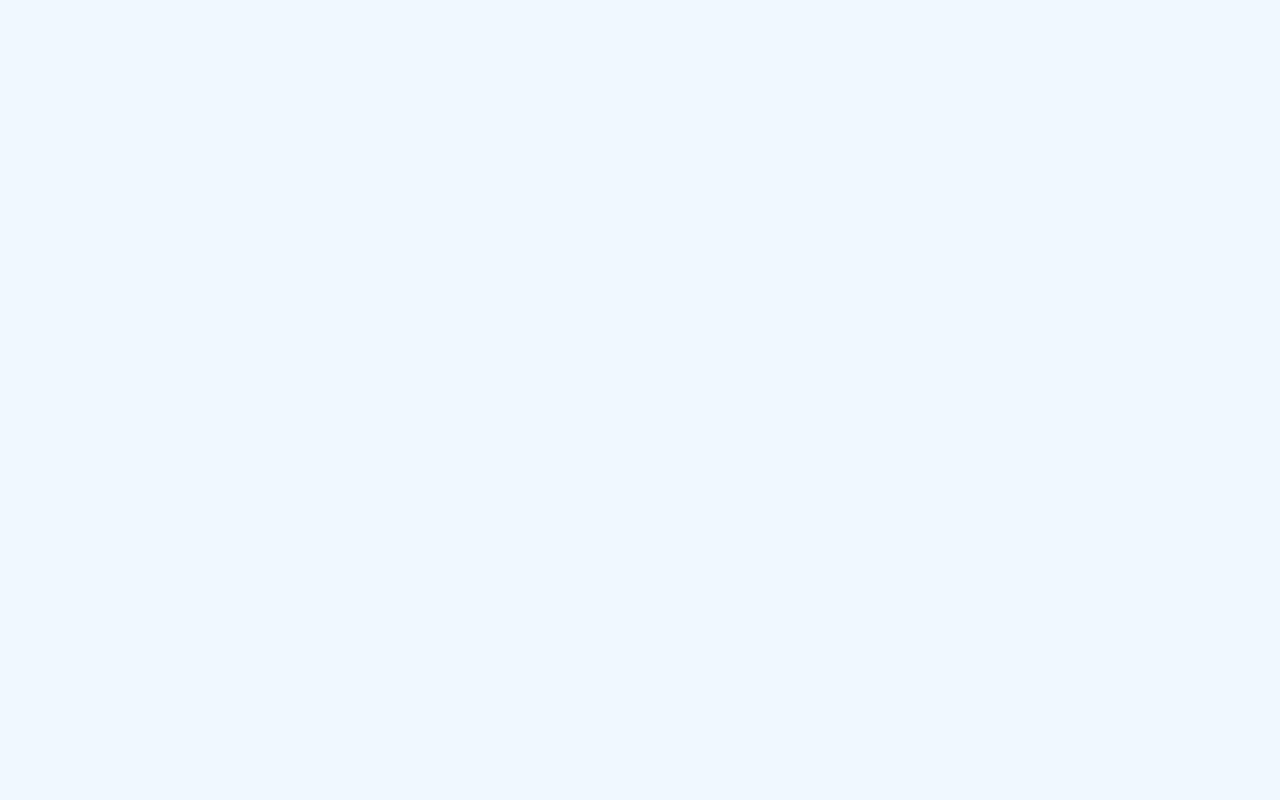
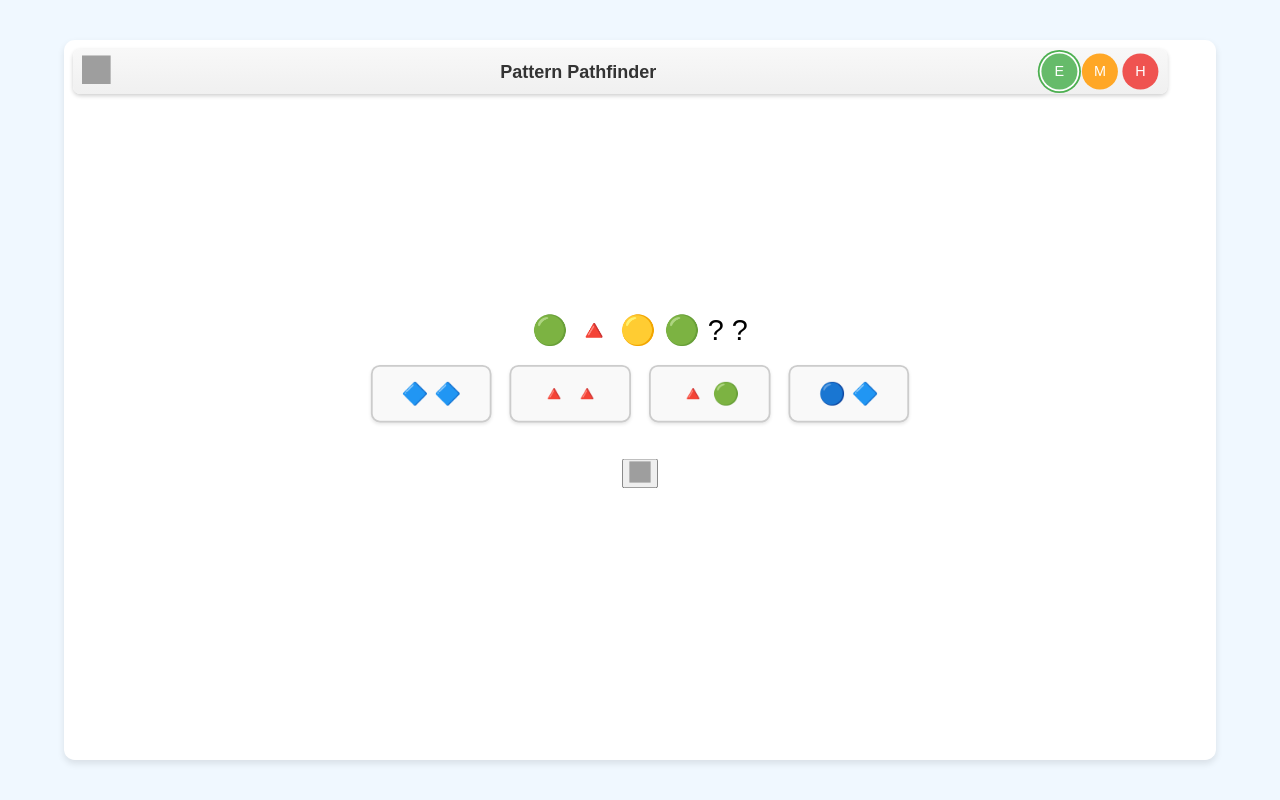
Before and after one commit to egubaidullin/math-kids, a React (Vite) app: page /pattern-pathfinder in a window 1280 px wide. Before the commit this address had no page. Built offline with nearby package versions, Linux system fonts and the light colour scheme; grey boxes are pictures that could not be loaded.

Commit message:
Initial commit from your app

```diff
--- a/src/App.jsx
+++ b/src/App.jsx
@@ -4,6 +4,7 @@ import HomePage from './HomePage';
 import MathGame from './MathGame';
 import MagicSquare from './MagicSquare';
 import NumberTrailblazers from './NumberTrailblazers';
+import PatternPathfinder from './PatternPathfinder';
 
 function App() {
   return (
@@ -13,6 +14,7 @@ function App() {
         <Route path="/math-game" element={<MathGame />} />
         <Route path="/magic-square" element={<MagicSquare />} />
         <Route path="/number-trailblazers" element={<NumberTrailblazers />} />
+        <Route path="/pattern-pathfinder" element={<PatternPathfinder />} />
       </Routes>
     </Router>
   );
--- a/src/HomePage.jsx
+++ b/src/HomePage.jsx
@@ -15,6 +15,9 @@ function HomePage() {
         <li>
           <Link to="/number-trailblazers">Number Trailblazers</Link>
         </li>
+        <li>
+          <Link to="/pattern-pathfinder">Pattern Pathfinder</Link>
+        </li>
       </ul>
     </div>
   );
--- /dev/null
+++ b/src/PatternPathfinder.jsx
@@ -0,0 +1,199 @@
+import React, { useState, useEffect, useRef } from 'react';
+import { Link } from 'react-router-dom';
+import Confetti from 'react-confetti';
+import ReactDOM from 'react-dom';
+
+// Define enums/constants for figure attributes
+const SHAPES = ['🔵', '🟥', '🟡', '🟢', '🔺', '🔷'];
+const COLORS = ['red', 'blue', 'yellow', 'green']; // Example colors
+
+// Function to generate a random element from an array
+const getRandomElement = (array) => array[Math.floor(Math.random() * array.length)];
+
+// Function to generate a base figure
+const generateFigure = () => ({
+  shape: getRandomElement(SHAPES),
+  color: getRandomElement(COLORS),
+});
+
+// Function to generate a sequence based on a rule
+const generateSequence = (level) => {
+  const sequenceLength = level === 'easy' ? 4 : level === 'medium' ? 6 : 8;
+  const visibleLength = sequenceLength;
+  let sequence = [];
+
+  // For simplicity, let's focus on shape-based rules for now
+  for (let i = 0; i < sequenceLength; i++) {
+    sequence.push(generateFigure());
+  }
+
+  const visibleSequence = sequence.slice(0, visibleLength);
+
+  // Determine the correct answer pair based on the sequence
+  const correctAnswer = [generateFigure(), generateFigure()];
+
+  return { sequence: visibleSequence, correctAnswer };
+};
+
+// Function to generate answer options
+const generateOptions = (correctAnswer) => {
+  let newOptions = [correctAnswer];
+  while (newOptions.length < 4) {
+    const randomOption = [generateFigure(), generateFigure()];
+    if (
+      !newOptions.some(
+        (option) =>
+          option[0].shape === randomOption[0].shape &&
+          option[1].shape === randomOption[1].shape
+      )
+    ) {
+      newOptions.push(randomOption);
+    }
+  }
+  return newOptions.sort(() => Math.random() - 0.5);
+};
+
+function PatternPathfinder() {
+  const [level, setLevel] = useState('easy');
+  const [gameData, setGameData] = useState(generateSequence('easy'));
+  const [options, setOptions] = useState([]);
+  const [selectedOption, setSelectedOption] = useState(null);
+  const [feedback, setFeedback] = useState('');
+  const [showHint, setShowHint] = useState(false);
+    const [animationsEnabled, setAnimationsEnabled] = useState(true);
+    const [showConfetti, setShowConfetti] = useState(false);
+    const [shake, setShake] = useState(false);
+    const confettiContainer = document.getElementById('confetti-container');
+
+  useEffect(() => {
+    const newGameData = generateSequence(level);
+    setGameData(newGameData);
+    setOptions(generateOptions(newGameData.correctAnswer));
+    setSelectedOption(null);
+    setFeedback('');
+    setShowHint(false);
+  }, [level]);
+
+  const handleLevelChange = (newLevel) => {
+    setLevel(newLevel);
+  };
+
+  const handleOptionSelect = (option) => {
+    setSelectedOption(option);
+    const isCorrect =
+      option[0].shape === gameData.correctAnswer[0].shape &&
+      option[1].shape === gameData.correctAnswer[1].shape;
+
+    if (isCorrect) {
+            setFeedback('Correct! You found the pattern.');
+            if (animationsEnabled) {
+              setShowConfetti(true);
+              ReactDOM.createRoot(confettiContainer).render(
+                <Confetti width={window.innerWidth} height={window.innerHeight} />
+              );
+              setTimeout(() => {
+                setShowConfetti(false);
+                ReactDOM.createRoot(confettiContainer).render(<></>);
+                const newGameData = generateSequence(level);
+                setGameData(newGameData);
+                setOptions(generateOptions(newGameData.correctAnswer));
+                setSelectedOption(null);
+                setFeedback('');
+                setShowHint(false);
+              }, 3000);
+            } else {
+              const newGameData = generateSequence(level);
+              setGameData(newGameData);
+              setOptions(generateOptions(newGameData.correctAnswer));
+              setSelectedOption(null);
+              setFeedback('');
+              setShowHint(false);
+            }
+          } else {
+            setFeedback('Incorrect. Try again!');
+            if (animationsEnabled) {
+              setShake(true);
+              setTimeout(() => setShake(false), 300);
+            }
+          }
+  };
+
+  const toggleHint = () => {
+    setShowHint(!showHint);
+  };
+
+  const getHint = () => {
+    return `The pattern continues with: ${gameData.correctAnswer[0].shape} ${gameData.correctAnswer[1].shape}.
+    Look closely at the last two shapes in the sequence. The game is designed to simply repeat those last two shapes. So, the correct answer is just those two shapes repeated.`;
+  };
+
+  return (
+    <div className="game-container">
+      {showConfetti && <Confetti width={window.innerWidth} height={window.innerHeight} />}
+      <div className="top-controls">
+        <Link to="/" className="home-icon">
+          <img
+            src="https://cdn.jsdelivr.net/gh/twitter/twemoji@14.0.2/assets/72x72/1f3e0.png"
+            alt="Home"
+            style={{ width: '32px', height: '32px' }}
+          />
+        </Link>
+        <h2>Pattern Pathfinder</h2>
+        <div className="level-select-container">
+          <button
+            className={`level-button easy ${level === 'easy' ? 'active' : ''}`}
+            onClick={() => handleLevelChange('easy')}
+          >
+            E
+          </button>
+          <button
+            className={`level-button medium ${
+              level === 'medium' ? 'active' : ''
+            }`}
+            onClick={() => handleLevelChange('medium')}
+          >
+            M
+          </button>
+          <button
+            className={`level-button hard ${level === 'hard' ? 'active' : ''}`}
+            onClick={() => handleLevelChange('hard')}
+          >
+            H
+          </button>
+        </div>
+      </div>
+
+      <div className="puzzle">
+        {gameData.sequence.map((figure, index) => (
+          <span key={index}>{figure.shape} </span>
+        ))}
+        ? ?
+      </div>
+
+      <div className="options-container">
+        {options.map((option, index) => (
+          <button
+            key={index}
+            className={`option ${selectedOption === option ? 'selected' : ''}`}
+            onClick={() => handleOptionSelect(option)}
+          >
+            {option[0].shape} {option[1].shape}
+          </button>
+        ))}
+      </div>
+
+      <button onClick={toggleHint}>
+        <img
+          src="https://cdn.jsdelivr.net/gh/twitter/twemoji@14.0.2/assets/72x72/1f4a1.png"
+          alt="Hint"
+          style={{ width: '24px', height: '24px' }}
+        />
+      </button>
+
+      {showHint && <p>{getHint()}</p>}
+      {feedback && <p>{feedback}</p>}
+    </div>
+  );
+}
+
+export default PatternPathfinder;
```
